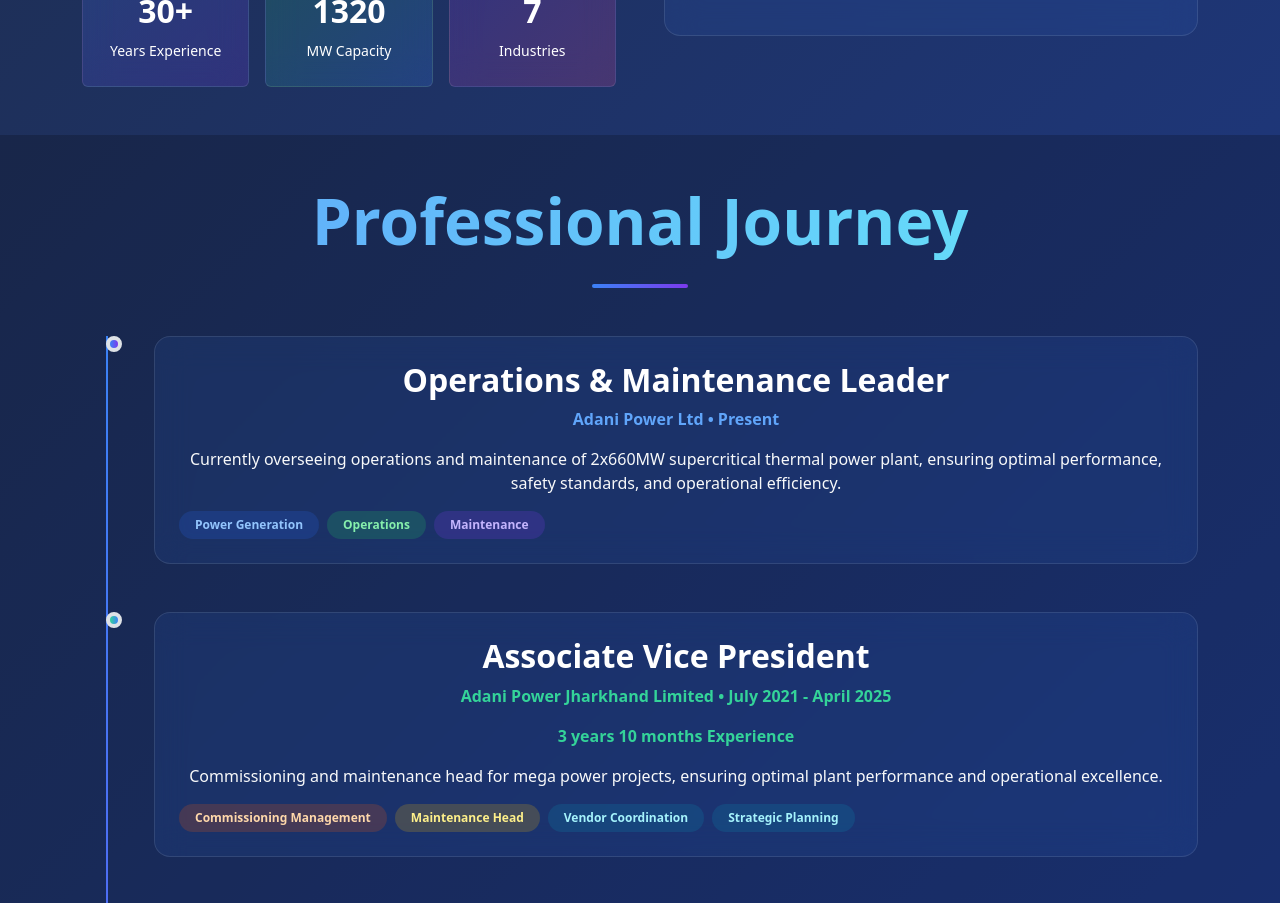
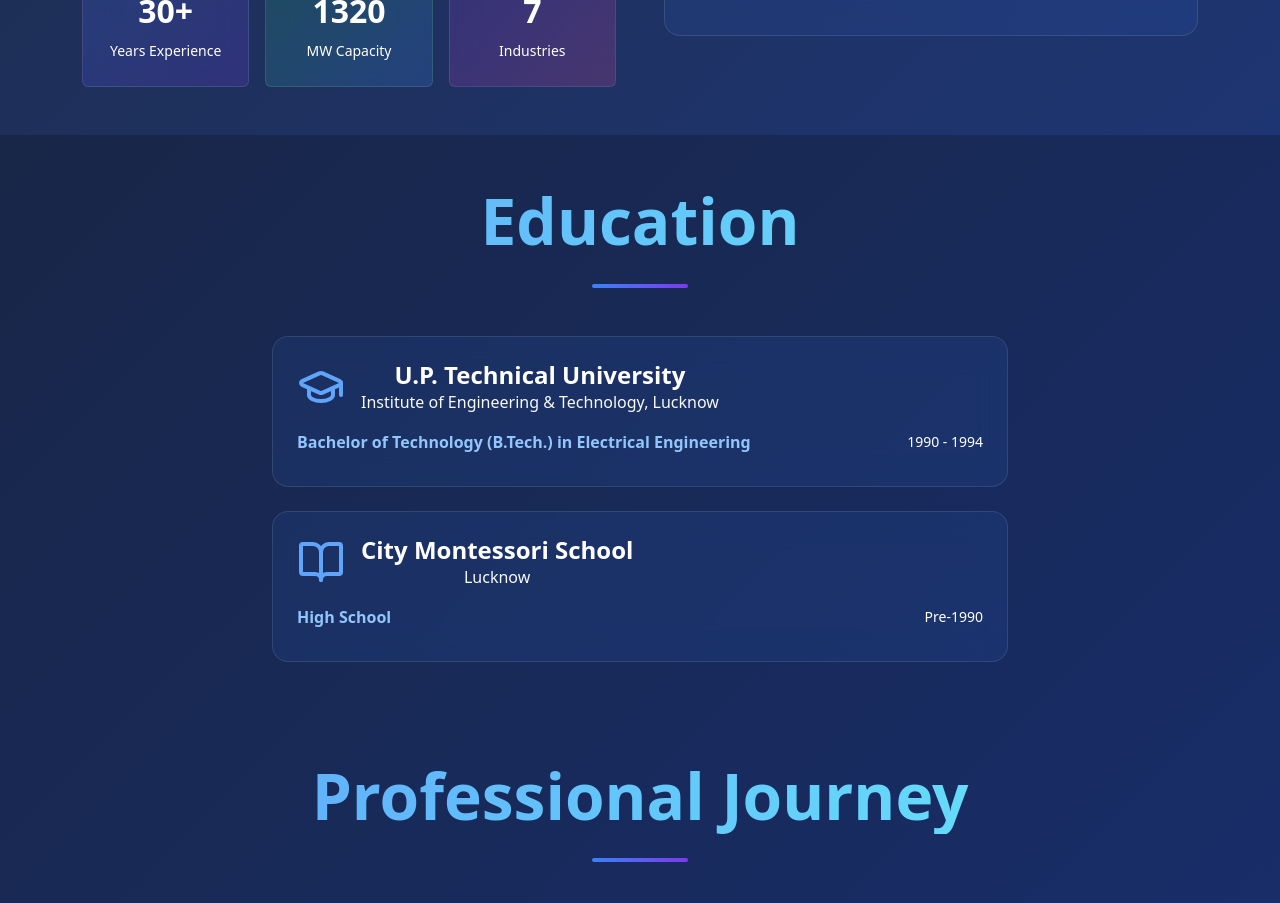
Before and after one commit to Kar7avya/ManishResume, a React (Create React App) app in the folder frontend/: page / in a window 1280 px wide. Shown: the part 1400-2303 px from the top of the page. Built offline with nearby package versions, Linux system fonts and the light colour scheme.

Commit message:
Update Portfolio.js

```diff
--- a/frontend/src/Portfolio.js
+++ b/frontend/src/Portfolio.js
@@ -1076,7 +1076,7 @@
 
 // export default Portfolio;
 import React, { useState, useEffect } from 'react';
-import { ChevronDown, Mail, Phone, MapPin, Calendar, Award, Users, Zap, Factory, Wrench, BarChart3, Globe, Linkedin, Github } from 'lucide-react';
+import { ChevronDown, Mail, Phone, MapPin, Calendar, Award, Users, Zap, Factory, Wrench, BarChart3, Globe, Linkedin, BookOpen, GraduationCap } from 'lucide-react';
 import manish from './manish.jpg'; // Ensure you have a manish.jpg image in the src folder
 
 const Portfolio = () => {
@@ -1335,6 +1335,50 @@
                       <span className="text-light">{skill}</span>
                     </div>
                   ))}
+                </div>
+              </div>
+            </div>
+          </div>
+        </div>
+      </section>
+
+{/* Education Section */}
+      <section id="education" className="py-5" style={{ background: 'rgba(0, 0, 0, 0.2)' }}>
+        <div className="container">
+          <div className="text-center mb-5">
+            <h2 className="display-3 fw-bold mb-4" style={customStyles.gradientText}>
+              Education
+            </h2>
+            <div className="mx-auto rounded-pill" style={{ width: '96px', height: '4px', background: 'linear-gradient(to right, #3b82f6, #7c3aed)' }}></div>
+          </div>
+          <div className="row justify-content-center g-4">
+            <div className="col-lg-8">
+              <div className="p-4 rounded-4" style={customStyles.glassCard}>
+                <div className="d-flex align-items-center mb-3">
+                  <GraduationCap size={48} className="me-3" style={{ color: '#60a5fa' }} />
+                  <div>
+                    <h3 className="h4 fw-bold text-white mb-0">U.P. Technical University</h3>
+                    <p className="text-light mb-0">Institute of Engineering & Technology, Lucknow</p>
+                  </div>
+                </div>
+                <div className="d-flex justify-content-between align-items-center mb-2">
+                  <p className="fw-semibold mb-0" style={{ color: '#93c5fd' }}>Bachelor of Technology (B.Tech.) in Electrical Engineering</p>
+                  <small className="text-white">1990 - 1994</small>
+                </div>
+              </div>
+            </div>
+            <div className="col-lg-8">
+              <div className="p-4 rounded-4" style={customStyles.glassCard}>
+                <div className="d-flex align-items-center mb-3">
+                  <BookOpen size={48} className="me-3" style={{ color: '#60a5fa' }} />
+                  <div>
+                    <h3 className="h4 fw-bold text-white mb-0">City Montessori School</h3>
+                    <p className="text-light mb-0">Lucknow</p>
+                  </div>
+                </div>
+                <div className="d-flex justify-content-between align-items-center mb-2">
+                  <p className="fw-semibold mb-0" style={{ color: '#93c5fd' }}>High School</p>
+                  <small className="text-white">Pre-1990</small>
                 </div>
               </div>
             </div>
```
